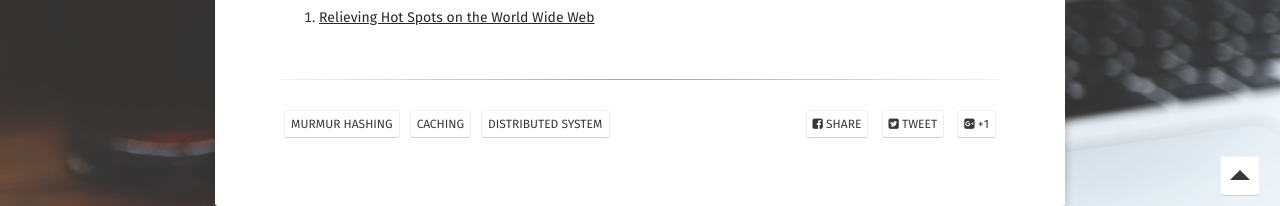
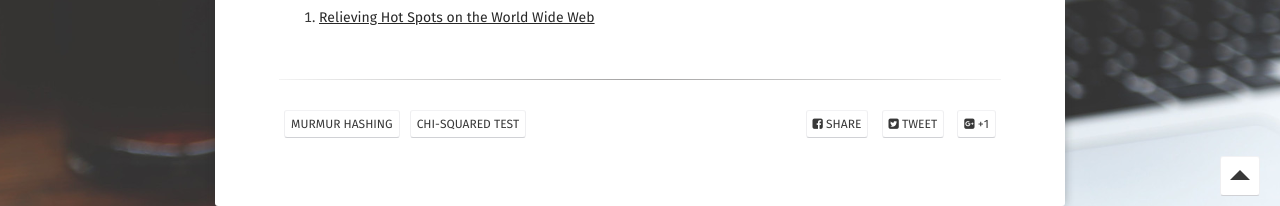
Before and after one commit to rohts-patil/me, a Jekyll site: the page built from _posts/2019-03-15-murmur-hashing-simplified.md, in a window 1280 px wide and 900 px high, scrolled down 7775 px. Shown: the part 694-900 px from the top of the window. Built offline with Jekyll 4.4.1, drawn with Linux system fonts in a browser that asks for light colours; some web fonts are replaced.

Commit message:
added new ppost

```diff
--- a/_posts/2019-03-15-murmur-hashing-simplified.md
+++ b/_posts/2019-03-15-murmur-hashing-simplified.md
@@ -3,7 +3,7 @@ layout: post
 title: "Murmur Hashing Simplified"
 date: 2019-03-15
 excerpt: "Basics of Murmur hashing."
-tags: [Murmur hashing, caching, distributed system]
+tags: [Murmur hashing, chi-squared test]
 comments: true
 ---
 
```
